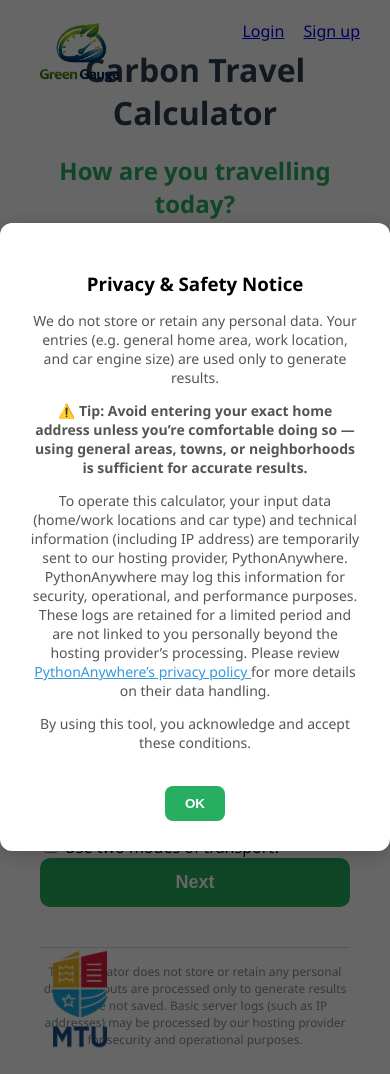
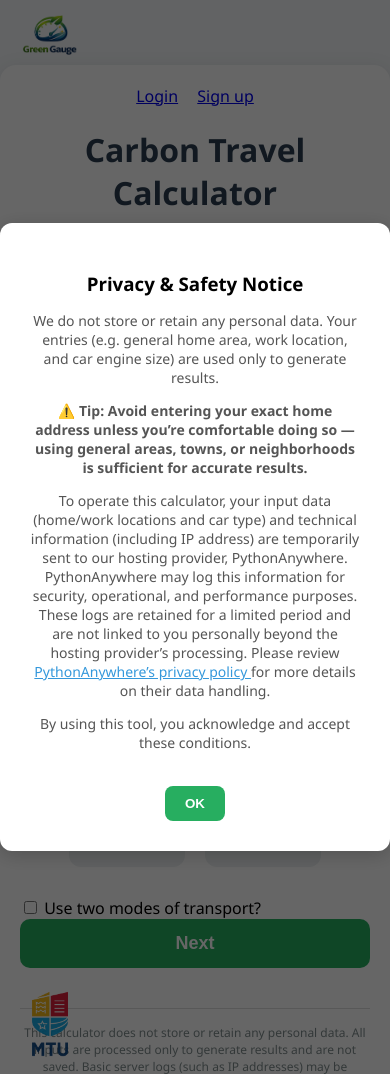
Before and after one commit to EimearCrowley/Carbon-Footprint-Webapp-for-MTU, a Django app: page / in a window 390 px wide. Run offline with Django 5.2, Linux system fonts and the light colour scheme.

Commit message:
Formatting for mobile devices (QR)

```diff
--- a/carbon_footprint_app/carbon_app/templates/Registration/login.html
+++ b/carbon_footprint_app/carbon_app/templates/Registration/login.html
@@ -82,6 +82,7 @@
         .errorlist li {
         margin: 3px 0;
         }
+
     </style>
 
 </head>
--- a/carbon_footprint_app/carbon_app/templates/Registration/signup.html
+++ b/carbon_footprint_app/carbon_app/templates/Registration/signup.html
@@ -84,6 +84,7 @@
         .errorlist li {
         margin: 3px 0;
         }
+
     </style>
 
 </head>
--- a/carbon_footprint_app/carbon_app/templates/mode_selection.html
+++ b/carbon_footprint_app/carbon_app/templates/mode_selection.html
@@ -131,6 +131,35 @@
     margin-bottom:25px;
     text-align:center;
   }
+  .topbar {
+    position: absolute;
+    top: 20px;
+    right: 30px;
+}
+
+/* MOBILE FORMATTING */
+@media (max-width: 600px) {
+    .topbar {
+        position: static;
+        margin-bottom: 10px;
+        text-align: center;
+    }
+    .app-logo {
+        width: 80px;
+        top: 10px;
+        left: 10px;
+    }
+
+    .mtu-logo {
+        width: 80px;
+        bottom: 10px;
+        left: 10px;
+    }
+        .container {
+        margin-top: 120px;
+        padding: 20px;
+    }
+}
   </style>
 </head>
 <body>
@@ -192,7 +221,7 @@
 </a>
   <div class="container">
 
-<div style="position:absolute; top:20px; right:30px;">
+<div class="topbar">
 
 {% if user.is_authenticated %}
 
```
Also changed, not shown: carbon_footprint_app/carbon_app/templates/Registration/disabled.html (+22 -0 lines), carbon_footprint_app/carbon_app/templates/results.html (+23 -0 lines), carbon_footprint_app/carbon_app/templates/route_days.html (+23 -0 lines), carbon_footprint_app/carbon_app/templates/select_days.html (+24 -0 lines), carbon_footprint_app/carbon_app/templates/transport_details.html (+23 -0 lines).
